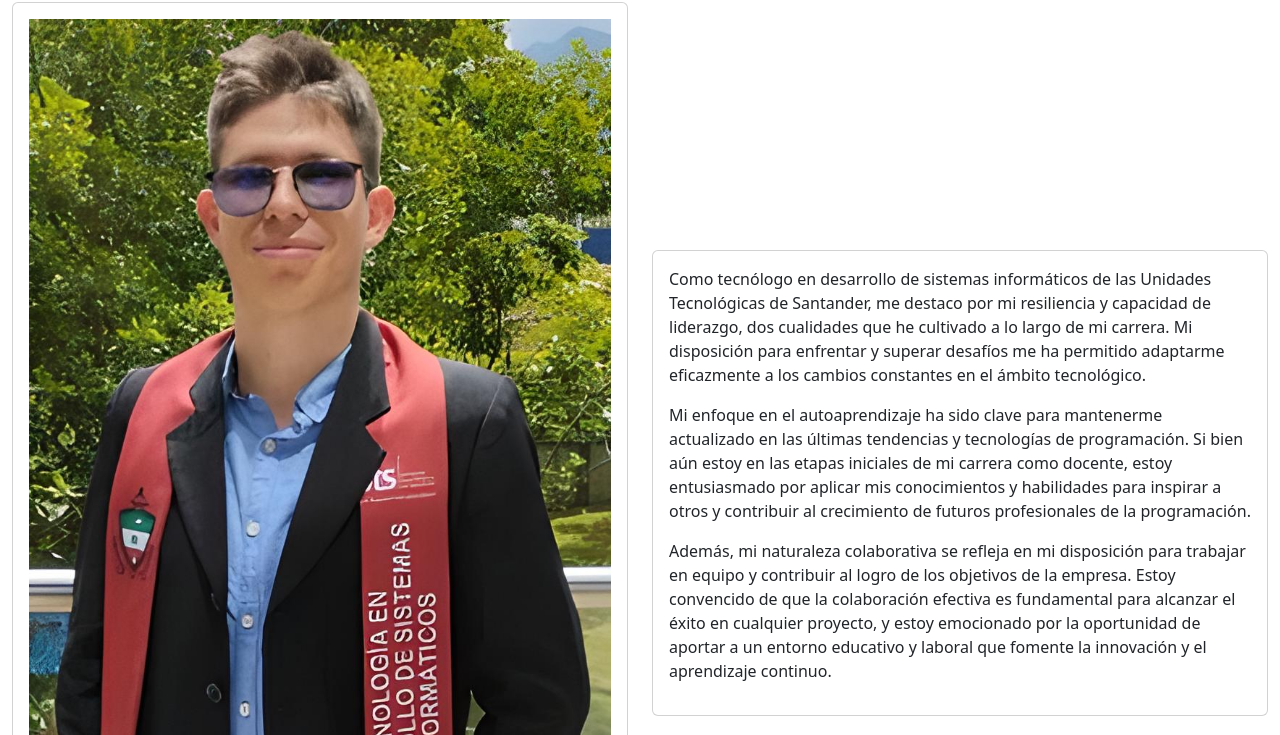
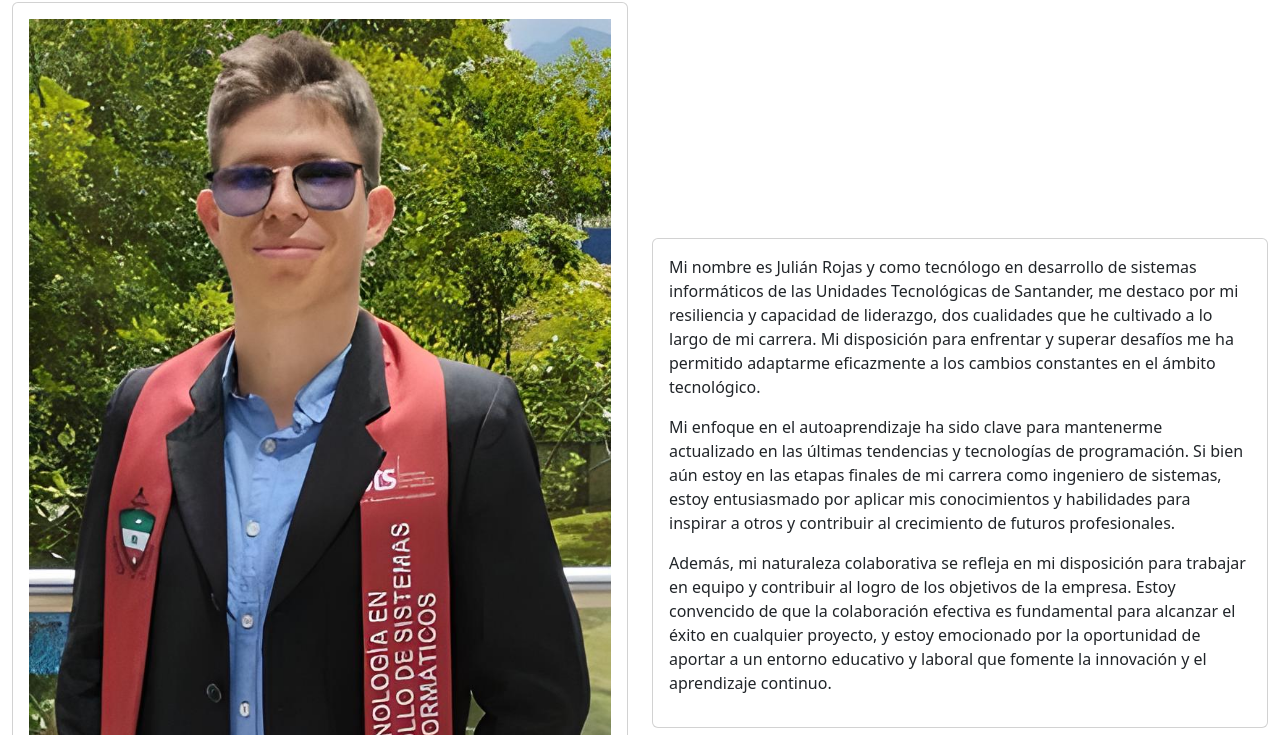
Before and after one commit to juliandrojas/pagina_personal, a plain HTML site: page index.html in a window 1280 px wide. Shown: the part 535-1270 px from the top of the page. Drawn offline with nearby package versions, Linux system fonts and the light colour scheme.

Commit message:
Update("Name and ocupation")

```diff
--- a/index.html
+++ b/index.html
@@ -120,22 +120,21 @@
               <div class="card">
                 <div class="card-body">
                   <p class="text-justify">
-                    Como tecnólogo en desarrollo de sistemas informáticos de las
-                    Unidades Tecnológicas de Santander, me destaco por mi
-                    resiliencia y capacidad de liderazgo, dos cualidades que he
-                    cultivado a lo largo de mi carrera. Mi disposición para
-                    enfrentar y superar desafíos me ha permitido adaptarme
-                    eficazmente a los cambios constantes en el ámbito
-                    tecnológico.
+                    Mi nombre es Julián Rojas y como tecnólogo en desarrollo de
+                    sistemas informáticos de las Unidades Tecnológicas de
+                    Santander, me destaco por mi resiliencia y capacidad de
+                    liderazgo, dos cualidades que he cultivado a lo largo de mi
+                    carrera. Mi disposición para enfrentar y superar desafíos me
+                    ha permitido adaptarme eficazmente a los cambios constantes
+                    en el ámbito tecnológico.
                   </p>
                   <p class="text-justify">
                     Mi enfoque en el autoaprendizaje ha sido clave para
                     mantenerme actualizado en las últimas tendencias y
                     tecnologías de programación. Si bien aún estoy en las etapas
-                    iniciales de mi carrera como docente, estoy entusiasmado por
+                    finales de mi carrera como ingeniero de sistemas, estoy entusiasmado por
                     aplicar mis conocimientos y habilidades para inspirar a
-                    otros y contribuir al crecimiento de futuros profesionales
-                    de la programación.
+                    otros y contribuir al crecimiento de futuros profesionales.
                   </p>
                   <p class="text-justify">
                     Además, mi naturaleza colaborativa se refleja en mi
@@ -160,7 +159,8 @@
         <section id="blog">
           <h1 class="text-center">Mi Blog</h1>
           <p class="text-justify">
-            En esta parte podrás encontrar diversas tecnologías que a lo largo de mi carrera he aprendido.
+            En esta parte podrás encontrar diversas tecnologías que a lo largo
+            de mi carrera he aprendido.
           </p>
           <div class="row">
             <div class="col-md-3">
```
